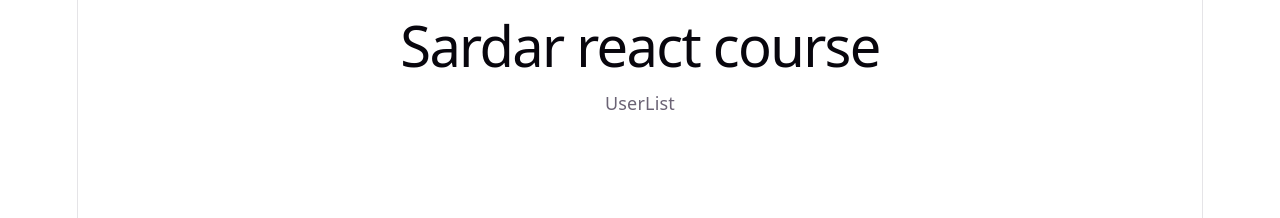
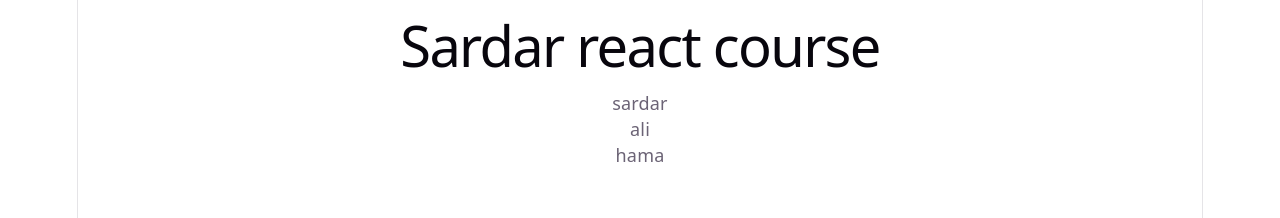
Before and after one commit to sardarbalnour/react-concepts2, a React (Vite) app: page / in a window 1280 px wide. Shown: the top 218 px of the page. Built offline with nearby package versions, Linux system fonts and the light colour scheme.

Commit message:
useContext

```diff
--- a/src/App.jsx
+++ b/src/App.jsx
@@ -8,7 +8,7 @@ const users = [
   { id: 3, name: "hama" },
 ];
 
-const UserContext = createContext();
+export const UserContext = createContext();
 
 function App() {
   return (
--- a/src/components/UserList.jsx
+++ b/src/components/UserList.jsx
@@ -1,7 +1,17 @@
+import { useContext } from "react";
+import { UserContext } from "../App";
+
 function UserList() {
+  const result = useContext(UserContext);
+  console.log(result);
+
   return (
-    <div>UserList</div>
-  )
+    <div>
+      {result.map((user) => (
+        <p key={user.id}>{user.name}</p>
+      ))}
+    </div>
+  );
 }
 
-export default UserList
+export default UserList;
```
